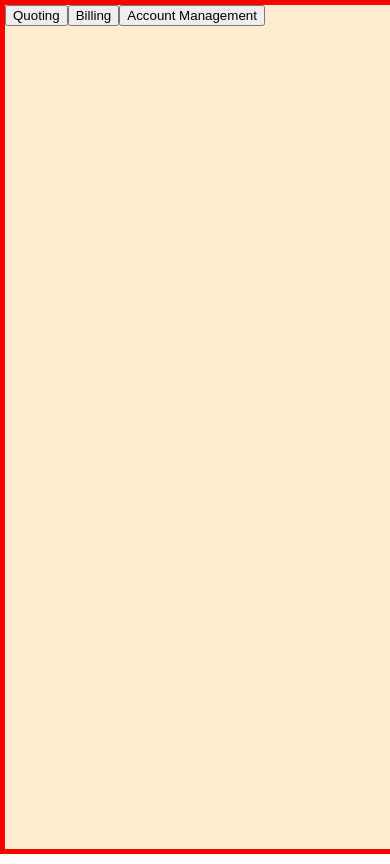
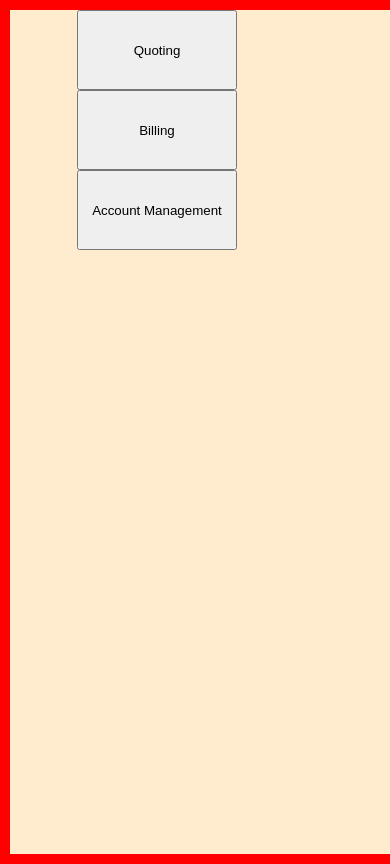
Before and after one commit to caridadrivera/tutorial, a React (Create React App) app: page /auto in a window 390 px wide. Built offline with nearby package versions, Linux system fonts and the light colour scheme.

Commit message:
fully responsive auto page  buttons

```diff
--- a/src/Components/mainAutoPage.js
+++ b/src/Components/mainAutoPage.js
@@ -7,10 +7,10 @@ export default function mainAutoPage(){
             <button className="autoQuoteBtn">
              Quoting
             </button>
-            <button className="fireQuoteBtn">
+            <button className="autoBillingBtn">
             Billing
             </button>
-            <button className="lifeQuoteBtn">
+            <button className="autoAccountBtn">
             Account Management
             </button>
         </div>
--- a/src/index.css
+++ b/src/index.css
@@ -7,7 +7,7 @@ body {
   background-repeat: no-repeat;
   background-position: center;
   background-size: 15rem;
-  border: 5px solid red;
+  border: 10px solid red;
 
 }
 
@@ -22,7 +22,6 @@ body {
   position: absolute;
   justify-content: center;
   text-align: center;
-  border: 2px solid blue;
 
 
 }
@@ -32,24 +31,21 @@ body {
   font-size: 3.5rem;
   margin-top: 10rem;
   margin-right: 10rem;
-  color: black;
-  border: solid black;
+  color: red;
 }
 
 .fireButton {
   font-size: 3.5rem;
   margin-top: 10rem;
   margin-right: 12rem;
-  color: black;
-  border: solid black;
+  color:red;
 }
 
 
 .lifeButton {
   font-size: 3.5rem;
   margin-top: 10rem;
-  color: black;
-  border: solid black;
+  color: red;
 
 }
 
@@ -57,10 +53,34 @@ body {
   background-color: blanchedalmond;
   height: 100vh;
   width: 100%;
+  width: 100%;
+  position: absolute;
+  justify-content: center;
+  text-align: center;
 
 }
+
 
 a {
   text-decoration: none;
 
 }
+
+.autoQuoteBtn {
+  width: 10rem;
+  height: 5rem;
+  margin-right: 6rem;
+}
+
+
+.autoBillingBtn {
+  width: 10rem;
+  height: 5rem;
+  margin-right: 6rem;
+}
+
+.autoAccountBtn {
+  width: 10rem;
+  height: 5rem;
+  margin-right: 6rem;
+}
```
